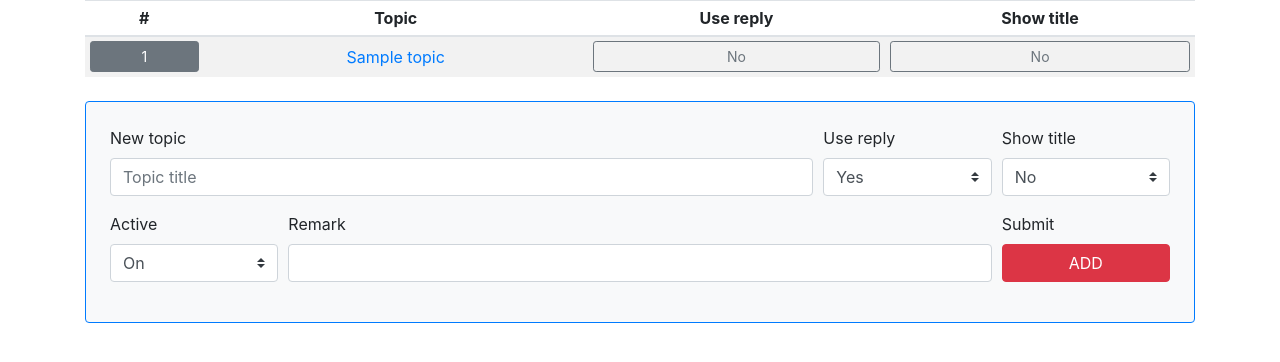
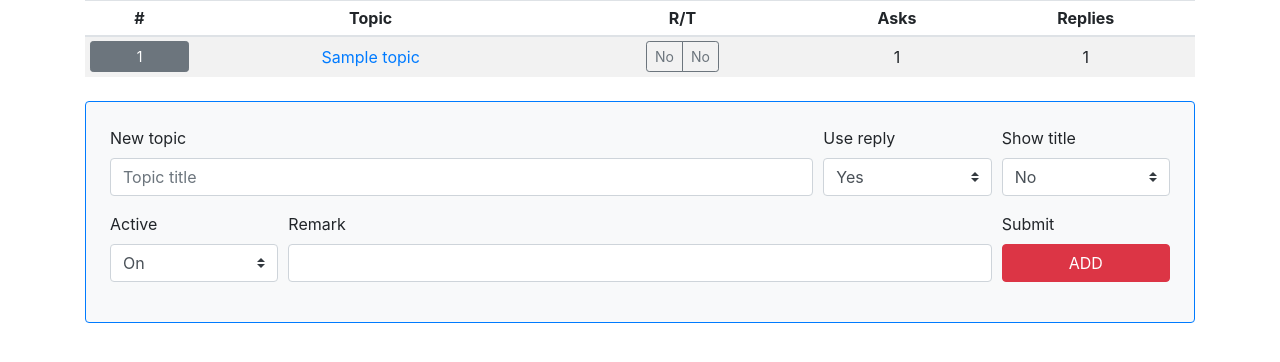
Before and after one commit to PushDotGame/telegram-bots, a Flask app: template templates/index.html in a window 1280 px wide. Shown: the part 48-410 px from the top of the page. Run offline with Flask 2, Linux system fonts and the light colour scheme; the template is opened without the code that fills it: most values are stand-ins (such as "Sample title", 1, 10 or a date in 2020); parts of the project's set-up code (start-up, migrations or seed data) failed here and were passed over; some libraries are stand-ins or nearby versions.

Commit message:
[qa_mgr] preload: ask_count, reply_count

```diff
--- a/conf/bot.py
+++ b/conf/bot.py
@@ -17,11 +17,9 @@ if PROXY_URL:
     }
 
 # bot session name
-BOT_SESSION_NAME = os.getenv("BOT_SESSION_NAME", None)
-if BOT_SESSION_NAME is None:
-    if len(sys.argv) < 2:
-        exit('Please run `python3 {} <bot_session_name>`'.format(sys.argv[0]))
-    BOT_SESSION_NAME = sys.argv[1].lower()
+if len(sys.argv) < 2:
+    exit('Please run `python3 {} <bot_session_name>`'.format(sys.argv[0]))
+BOT_SESSION_NAME = sys.argv[1].lower()
 
 # bot config
 ENV_DIR = fn.touch_dirs(os.getenv("ENV_DIR") or DATA_DIR)
--- a/wsgi.py
+++ b/qa_mgr.py
@@ -5,23 +5,20 @@ from conf import bot as be
 
 bootstrap = Bootstrap()
 
-
-def create_app():
-    app = Flask(__name__)
-    bootstrap.init_app(app)
-
-    return app
-
-
-app = create_app()
-
-session_name = be.BOT_SESSION_NAME
+app = Flask(__name__)
+bootstrap.init_app(app)
 
 
 @app.route('/')
 def index():
-    topics = Topic.select()
-    return render_template('index.html', session_name=session_name, topics=topics)
+    topics = (Topic
+              .select(Topic, fn.Count(Ask.id).alias('ask_count'), fn.Count(Reply.id).alias('reply_count'))
+              .join(Ask, JOIN.LEFT_OUTER)
+              .switch(Topic)
+              .join(Reply, JOIN.LEFT_OUTER)
+              .group_by(Topic)
+              )
+    return render_template('index.html', session_name=be.BOT_SESSION_NAME, topics=topics)
 
 
 @app.route('/add-topic', methods=['POST'])
@@ -40,7 +37,7 @@ def add_topic():
 @app.route('/topic/<topic_id>')
 def show_topic(topic_id):
     topic = Topic.get(id=topic_id)
-    return render_template('topic.html', session_name=session_name, topic=topic)
+    return render_template('topic.html', session_name=be.BOT_SESSION_NAME, topic=topic)
 
 
 @app.route('/update-topic/<topic_id>', methods=['POST'])
@@ -107,3 +104,6 @@ def update_reply(reply_id):
     reply.remark = request.form['remark']
     reply.save()
     return redirect(request.referrer)
+
+
+app.run(debug=be.DEBUG_MODE)
--- a/templates/index.html
+++ b/templates/index.html
@@ -8,8 +8,9 @@
     <tr>
         <th scope="col">#</th>
         <th scope="col">Topic</th>
-        <th scope="col">Use reply</th>
-        <th scope="col">Show title</th>
+        <th scope="col">R/T</th>
+        <th scope="col">Asks</th>
+        <th scope="col">Replies</th>
     </tr>
     </thead>
     <tbody>
@@ -17,13 +18,11 @@
     <tr class="">
         <td class="align-middle">
             {% if topic.active %}
-            <a href="/deactivate-topic/{{ topic.id }}" class="btn btn-block btn-sm btn-success">
+            {{ topic.id }}
+            {% else %}
+            <button type="button" class="btn btn-block btn-sm btn-secondary">
                 {{ topic.id }}
-            </a>
-            {% else %}
-            <a href="/activate-topic/{{ topic.id }}" class="btn btn-block btn-sm btn-secondary">
-                {{ topic.id }}
-            </a>
+            </button>
             {% endif %}
         </td>
         <td class="align-middle">
@@ -32,25 +31,27 @@
             </a>
         </td>
         <td class="align-middle">
-            {% if topic.use_reply %}
-            <a href="/topic/dont-use-reply/{{ topic.id }}" class="btn btn-block btn-sm btn-success">
-                Yes
-            </a>
-            {% else %}
-            <a href="/topic/use-reply/{{ topic.id }}" class="btn btn-block btn-sm btn-outline-secondary">
-                No
-            </a>
+            <div class="btn-group" role="group" aria-label="Basic example">
+                {% if topic.use_reply %}
+                <button type="button" class="btn btn-sm btn-success">Yes</button>
+                {% else %}
+                <button type="button" class="btn btn-sm btn-outline-secondary">No</button>
+                {% endif %}
+                {% if topic.show_title %}
+                <button type="button" class="btn btn-sm btn-success">Yes</button>
+                {% else %}
+                <button type="button" class="btn btn-sm btn-outline-secondary">No</button>
+                {% endif %}
+            </div>
+        </td>
+        <td class="align-middle">
+            {% if topic.ask_count > 0 %}
+            {{ topic.ask_count }}
             {% endif %}
         </td>
         <td class="align-middle">
-            {% if topic.show_title %}
-            <a href="/topic/dont-show-title/{{ topic.id }}" class="btn btn-block btn-sm btn-success">
-                Yes
-            </a>
-            {% else %}
-            <a href="/topic/show-title/{{ topic.id }}" class="btn btn-block btn-sm btn-outline-secondary">
-                No
-            </a>
+            {% if topic.reply_count > 0 %}
+            {{ topic.reply_count }}
             {% endif %}
         </td>
     </tr>
```
